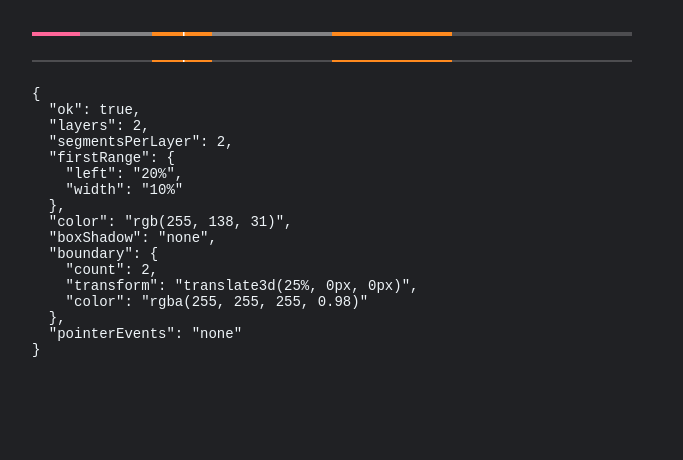
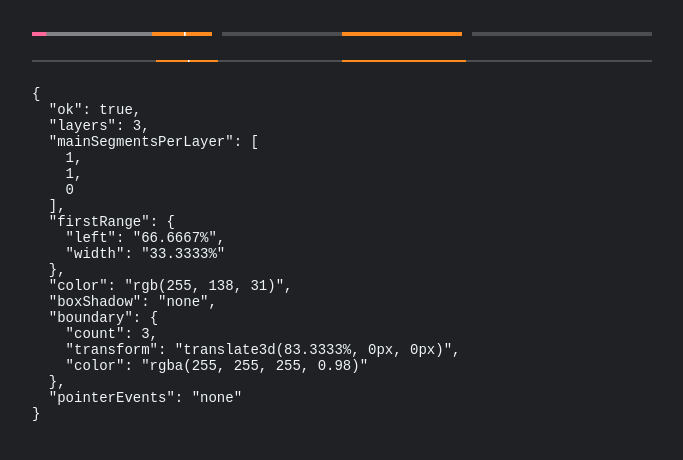
Before and after one commit to Kihara-Ri/bilibili-buffer-extension, a browser extension: page tests/playback-progress-integration.html in a window 1280 px wide. Shown: the whole page, without its empty margins (0-683 px from the left). Drawn offline with Linux system fonts and the light colour scheme.

Commit message:
fix: map preheat ranges across segmented timelines

```diff
--- a/package.json
+++ b/package.json
@@ -1,6 +1,6 @@
 {
   "name": "bili-buffer-extension",
-  "version": "2.3.0",
+  "version": "2.3.1",
   "private": true,
   "type": "module",
   "scripts": {
--- a/src/content.js
+++ b/src/content.js
@@ -1,6 +1,6 @@
 (() => {
   document.documentElement.dataset.biliBufferVersion = chrome.runtime.getManifest().version;
-  document.documentElement.dataset.biliBufferContentReady = "2.3.0";
+  document.documentElement.dataset.biliBufferContentReady = "2.3.1";
   let lastUrl = location.href;
   let activePlayback = null;
 
--- a/src/playback-bridge.js
+++ b/src/playback-bridge.js
@@ -20,7 +20,7 @@
   let lastCommandResult = null;
 
   const markBridgeReady = () => {
-    if (document.documentElement) document.documentElement.dataset.biliBufferAssistBridge = "2.3.0";
+    if (document.documentElement) document.documentElement.dataset.biliBufferAssistBridge = "2.3.1";
   };
   markBridgeReady();
   if (!document.documentElement) document.addEventListener("DOMContentLoaded", markBridgeReady, { once: true });
--- a/src/playback-observer.js
+++ b/src/playback-observer.js
@@ -6,7 +6,7 @@
   window[NS] = true;
 
   const markObserverReady = () => {
-    if (document.documentElement) document.documentElement.dataset.biliBufferAssistMain = "2.3.0";
+    if (document.documentElement) document.documentElement.dataset.biliBufferAssistMain = "2.3.1";
   };
   markObserverReady();
   if (!document.documentElement) document.addEventListener("DOMContentLoaded", markObserverReady, { once: true });
@@ -706,12 +706,99 @@
     return ranges.some(([start, end]) => ratio + tolerance >= start && ratio - tolerance <= end);
   }
 
+  function buildTimelineSegments(weights) {
+    if (!Array.isArray(weights) || !weights.length) return [];
+    const normalizedWeights = weights.map((weight) => {
+      const value = Number(weight);
+      return Number.isFinite(value) && value > 0 ? value : 1;
+    });
+    const total = normalizedWeights.reduce((sum, weight) => sum + weight, 0);
+    let cursor = 0;
+    return normalizedWeights.map((weight, index) => {
+      const start = cursor / total;
+      cursor += weight;
+      return {
+        start,
+        end: index === normalizedWeights.length - 1 ? 1 : cursor / total,
+        index,
+        count: normalizedWeights.length
+      };
+    });
+  }
+
+  function projectRangesToTimelineSegment(ranges, segmentStart, segmentEnd) {
+    const span = Number(segmentEnd) - Number(segmentStart);
+    if (!(span > 0)) return [];
+    const projected = [];
+    for (const [start, end] of ranges || []) {
+      const intersectionStart = Math.max(Number(segmentStart), Number(start));
+      const intersectionEnd = Math.min(Number(segmentEnd), Number(end));
+      if (intersectionEnd <= intersectionStart) continue;
+      addRange(projected,
+        (intersectionStart - segmentStart) / span,
+        (intersectionEnd - segmentStart) / span);
+    }
+    return projected;
+  }
+
+  function projectPlaybackRatioToTimelineSegment(ratio, segmentStart, segmentEnd, isLast = false) {
+    if (!Number.isFinite(ratio)) return null;
+    const span = Number(segmentEnd) - Number(segmentStart);
+    if (!(span > 0) || ratio < segmentStart || ratio > segmentEnd || (!isLast && ratio === segmentEnd)) return null;
+    return Math.max(0, Math.min(1, (ratio - segmentStart) / span));
+  }
+
+  function scheduleWidth(schedule) {
+    const wrap = schedule?.parentElement;
+    for (const element of [wrap, schedule]) {
+      const rectWidth = Number(element?.getBoundingClientRect?.().width);
+      if (rectWidth > 0) return rectWidth;
+      const offsetWidth = Number(element?.offsetWidth);
+      if (offsetWidth > 0) return offsetWidth;
+      const inlineWidth = Number.parseFloat(element?.style?.width || "");
+      if (inlineWidth > 0) return inlineWidth;
+    }
+    return 1;
+  }
+
+  function collectScheduleGroups() {
+    const schedules = [...document.querySelectorAll([
+      ".bpx-player-progress > .bpx-player-progress-schedule-wrap > .bpx-player-progress-schedule",
+      ".bpx-player-shadow-progress-schedule-wrap > .bpx-player-progress-schedule"
+    ].join(","))];
+    const groups = new Map();
+    for (const schedule of schedules) {
+      const root = schedule.closest?.(".bpx-player-progress, .bpx-player-shadow-progress-area")
+        || schedule.parentElement?.parentElement
+        || schedule.parentElement
+        || schedule;
+      if (!groups.has(root)) groups.set(root, []);
+      groups.get(root).push(schedule);
+    }
+    return [...groups.values()].map((groupSchedules) => {
+      const segments = buildTimelineSegments(groupSchedules.map(scheduleWidth));
+      return groupSchedules.map((schedule, index) => ({ schedule, ...segments[index] }));
+    });
+  }
+
   function updatePlaybackBoundary() {
     const ratio = currentPlaybackRatio();
-    const visible = isPlaybackBoundaryConnected(renderedPreheatRanges, ratio);
+    const connected = isPlaybackBoundaryConnected(renderedPreheatRanges, ratio);
     for (const boundary of document.querySelectorAll(`.${PLAYBACK_BOUNDARY_CLASS}`)) {
+      const layer = boundary.parentElement;
+      const segmentStart = Number(layer?.dataset?.timelineStart);
+      const segmentEnd = Number(layer?.dataset?.timelineEnd);
+      const segmentIndex = Number(layer?.dataset?.timelineIndex);
+      const segmentCount = Number(layer?.dataset?.timelineCount);
+      const localRatio = projectPlaybackRatioToTimelineSegment(
+        ratio,
+        segmentStart,
+        segmentEnd,
+        segmentIndex === segmentCount - 1
+      );
+      const visible = connected && localRatio !== null;
       boundary.classList.toggle("is-visible", visible);
-      if (visible) boundary.style.transform = `translate3d(${ratio * 100}%, 0, 0)`;
+      if (visible) boundary.style.transform = `translate3d(${localRatio * 100}%, 0, 0)`;
     }
   }
 
@@ -765,15 +852,14 @@
     ensurePreheatProgressStyle();
     const ranges = normalizedPrefetchedRanges();
     renderedPreheatRanges = ranges;
-    const rangeKey = ranges.map(([start, end]) => `${start.toFixed(6)}-${end.toFixed(6)}`).join(",");
     const preheatColor = normalizePreheatColor(cfg.preheatColor);
-    const schedules = document.querySelectorAll([
-      ".bpx-player-progress > .bpx-player-progress-schedule-wrap > .bpx-player-progress-schedule",
-      ".bpx-player-shadow-progress-schedule-wrap > .bpx-player-progress-schedule"
-    ].join(","));
-    for (const schedule of schedules) {
+    const activeSchedules = new Set();
+    for (const group of collectScheduleGroups()) {
+      for (const { schedule, start: timelineStart, end: timelineEnd, index, count } of group) {
+        activeSchedules.add(schedule);
+        const localRanges = projectRangesToTimelineSegment(ranges, timelineStart, timelineEnd);
         let layer = [...schedule.children].find((child) => child.classList?.contains(PREHEAT_LAYER_CLASS));
-      if (!ranges.length) {
+        if (!localRanges.length) {
           layer?.remove();
           continue;
         }
@@ -784,8 +870,13 @@
           schedule.append(layer);
         }
         layer.style.setProperty("--bili-buffer-preheat-color", preheatColor);
+        layer.dataset.timelineStart = String(timelineStart);
+        layer.dataset.timelineEnd = String(timelineEnd);
+        layer.dataset.timelineIndex = String(index);
+        layer.dataset.timelineCount = String(count);
+        const rangeKey = localRanges.map(([start, end]) => `${start.toFixed(6)}-${end.toFixed(6)}`).join(",");
         if (layer.dataset.rangeKey === rangeKey) continue;
-      const segments = ranges.map(([start, end]) => {
+        const segments = localRanges.map(([start, end]) => {
           const segment = document.createElement("span");
           segment.className = PREHEAT_SEGMENT_CLASS;
           segment.style.left = `${start * 100}%`;
@@ -796,6 +887,10 @@
         boundary.className = PLAYBACK_BOUNDARY_CLASS;
         layer.replaceChildren(...segments, boundary);
         layer.dataset.rangeKey = rangeKey;
+      }
+    }
+    for (const layer of document.querySelectorAll(`.${PREHEAT_LAYER_CLASS}`)) {
+      if (!activeSchedules.has(layer.parentElement)) layer.remove();
     }
     updatePlaybackBoundary();
   }
@@ -857,6 +952,10 @@
     normalizePreheatColor,
     currentPlaybackRatio,
     isPlaybackBoundaryConnected,
+    buildTimelineSegments,
+    projectRangesToTimelineSegment,
+    projectPlaybackRatioToTimelineSegment,
+    collectScheduleGroups,
     updatePlaybackBoundary,
     renderPreheatProgress,
     resetTracksAfterNavigation,
--- a/tests/playback-progress-integration.html
+++ b/tests/playback-progress-integration.html
@@ -6,10 +6,14 @@
     <style>
       body { background: #202124; color: #eef4f8; font: 14px sans-serif; padding: 24px; }
       .bpx-player-progress,
-      .bpx-player-shadow-progress-area { position: relative; width: 600px; height: 4px; }
+      .bpx-player-shadow-progress-area { position: relative; width: 620px; height: 4px; }
       .bpx-player-progress-schedule-wrap,
       .bpx-player-shadow-progress-schedule-wrap,
       .bpx-player-progress-schedule { position: absolute; inset: 0; overflow: hidden; }
+      .bpx-player-progress.segmented > .bpx-player-progress-schedule-wrap { right: auto; }
+      .bpx-player-progress.segmented > .bpx-player-progress-schedule-wrap:nth-child(1) { left: 0; width: 180px; }
+      .bpx-player-progress.segmented > .bpx-player-progress-schedule-wrap:nth-child(2) { left: 190px; width: 240px; }
+      .bpx-player-progress.segmented > .bpx-player-progress-schedule-wrap:nth-child(3) { left: 440px; width: 180px; }
       .bpx-player-progress-schedule { background: rgba(255, 255, 255, 0.2); }
       .bpx-player-progress-schedule-buffer { position: absolute; inset: 0; background: rgba(255, 255, 255, 0.3); transform: scaleX(0.7); transform-origin: left; }
       .bpx-player-progress-schedule-current { position: absolute; inset: 0; z-index: 99; background: #ff6699; transform: scaleX(0.08); transform-origin: left; }
@@ -19,12 +23,18 @@
   </head>
   <body>
     <video id="test-video" hidden></video>
-    <div class="bpx-player-progress">
+    <div class="bpx-player-progress segmented">
       <div class="bpx-player-progress-schedule-wrap">
         <div class="bpx-player-progress-schedule">
           <div class="bpx-player-progress-schedule-buffer"></div>
           <div class="bpx-player-progress-schedule-current"></div>
         </div>
+      </div>
+      <div class="bpx-player-progress-schedule-wrap">
+        <div class="bpx-player-progress-schedule"></div>
+      </div>
+      <div class="bpx-player-progress-schedule-wrap">
+        <div class="bpx-player-progress-schedule"></div>
       </div>
     </div>
     <div class="bpx-player-shadow-progress-area">
--- a/tests/playback-progress-integration.mjs
+++ b/tests/playback-progress-integration.mjs
@@ -22,25 +22,33 @@ try {
   internals.updatePlaybackBoundary();
 
   const layers = [...document.querySelectorAll(".bili-buffer-preheat-layer")];
-  const firstSegments = [...layers[0].querySelectorAll(".bili-buffer-preheat-segment")];
+  const mainSchedules = [...document.querySelectorAll(".bpx-player-progress.segmented .bpx-player-progress-schedule")];
+  const mainLayers = mainSchedules.map((schedule) => schedule.querySelector(".bili-buffer-preheat-layer"));
+  const firstSegments = [...mainLayers[0].querySelectorAll(".bili-buffer-preheat-segment")];
+  const secondSegments = [...mainLayers[1].querySelectorAll(".bili-buffer-preheat-segment")];
   const boundaries = [...document.querySelectorAll(".bili-buffer-playback-boundary")];
-  assert(layers.length === 2, "主进度条和影子进度条都应有预热层");
-  assert(firstSegments.length === 2, "音视频共同预热的两段交集应保留");
-  assert(firstSegments[0].style.left === "20%", "第一个双轨预热段起点不正确");
-  assert(firstSegments[0].style.width === "10%", "第一个双轨预热段宽度不正确");
+  assert(layers.length === 3, "分段主进度条只应在两个相交子段绘制，影子进度条保留一层");
+  assert(firstSegments.length === 1, "第一子段不应重复全片的两段预热范围");
+  assert(secondSegments.length === 1, "第二子段不应重复全片的两段预热范围");
+  assert(mainLayers[2] === null, "没有预热交集的第三子段不应出现色块或播放标记");
+  assert(Math.abs(parseFloat(firstSegments[0].style.left) - (200 / 3)) < 0.001, "第一全片范围没有换算到第一子段坐标");
+  assert(Math.abs(parseFloat(firstSegments[0].style.width) - (100 / 3)) < 0.001, "第一子段色块宽度不正确");
+  assert(secondSegments[0].style.left === "50%", "第二全片范围没有换算到第二子段坐标");
+  assert(secondSegments[0].style.width === "50%", "第二子段色块宽度不正确");
   assert(getComputedStyle(layers[0]).pointerEvents === "none", "覆盖层不得拦截进度条拖动");
   assert(getComputedStyle(firstSegments[0]).backgroundColor === "rgb(255, 138, 31)", "默认预热段应使用纯橙色");
   assert(getComputedStyle(firstSegments[0]).boxShadow === "none", "预热色块顶部不应再有浅色内阴影");
-  assert(boundaries.length === 2, "主进度条和影子进度条都应有播放分界线");
-  assert(boundaries[0].classList.contains("is-visible"), "播放边缘接入预热片段时应显示白色分界");
-  assert(boundaries[0].style.transform.includes("25%"), "白色分界没有跟随当前播放位置");
+  assert(boundaries.length === 3, "只在有预热交集的主子段和影子进度条创建播放分界");
+  assert(mainLayers[0].querySelector(".bili-buffer-playback-boundary").classList.contains("is-visible"), "当前子段应显示播放分界");
+  assert(!mainLayers[1].querySelector(".bili-buffer-playback-boundary").classList.contains("is-visible"), "非当前子段不应重复显示播放分界");
+  assert(Math.abs(parseFloat(mainLayers[0].querySelector(".bili-buffer-playback-boundary").style.transform.match(/\(([-\d.]+)%/)[1]) - (250 / 3)) < 0.001, "播放分界没有换算到第一子段坐标");
   assert(getComputedStyle(boundaries[0]).borderLeftColor !== "rgba(0, 0, 0, 0)", "播放分界线必须可见");
   assert(document.querySelector("#bili-buffer-preheat-progress-style").textContent.includes(":hover"), "进度条交互时应隐藏白色分界");
 
   show({
     ok: true,
     layers: layers.length,
-    segmentsPerLayer: firstSegments.length,
+    mainSegmentsPerLayer: mainLayers.map((layer) => layer?.querySelectorAll(".bili-buffer-preheat-segment").length || 0),
     firstRange: { left: firstSegments[0].style.left, width: firstSegments[0].style.width },
     color: getComputedStyle(firstSegments[0]).backgroundColor,
     boxShadow: getComputedStyle(firstSegments[0]).boxShadow,
```
Also changed, not shown: tests/playback-observer.test.mjs (+36 -0 lines), 开发日志.md (+21 -0 lines), 技术文档.md (+6 -3 lines), manifest.json. Lines whose indentation alone changed are shown as unchanged.
